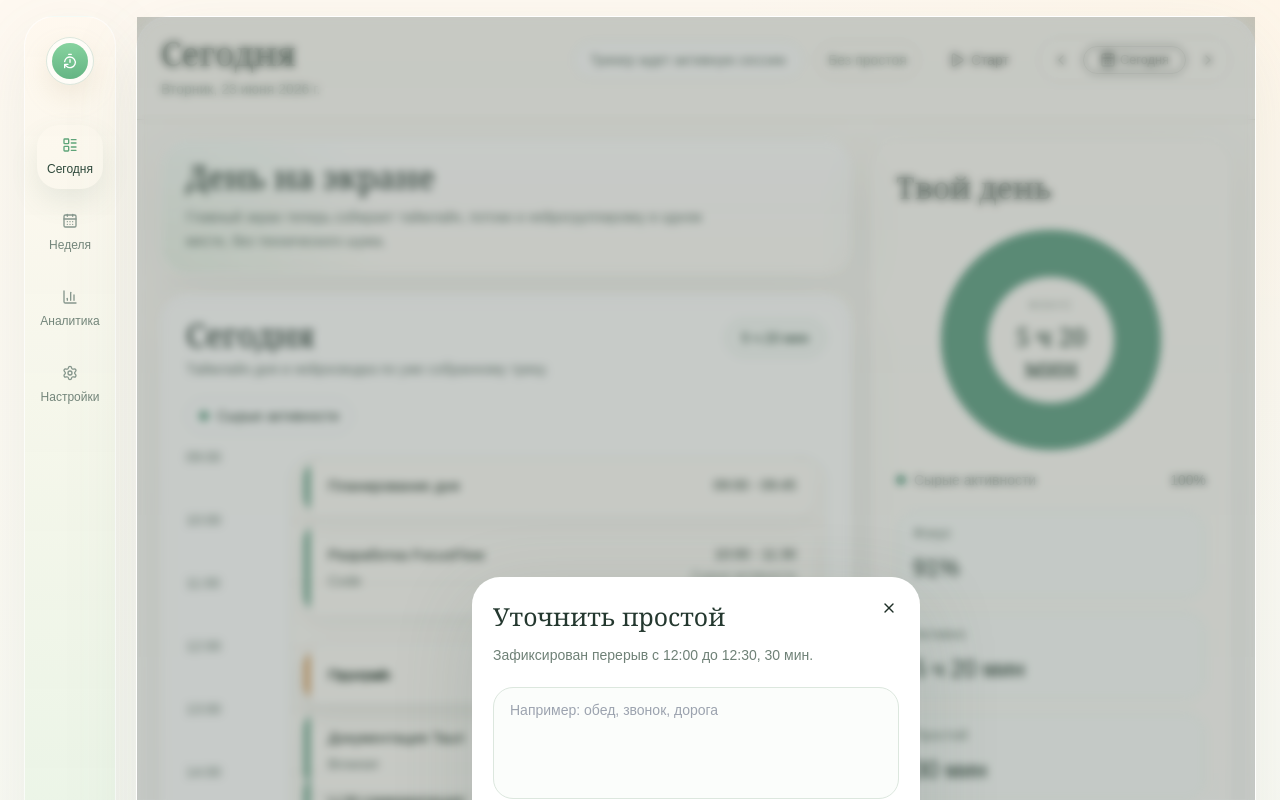
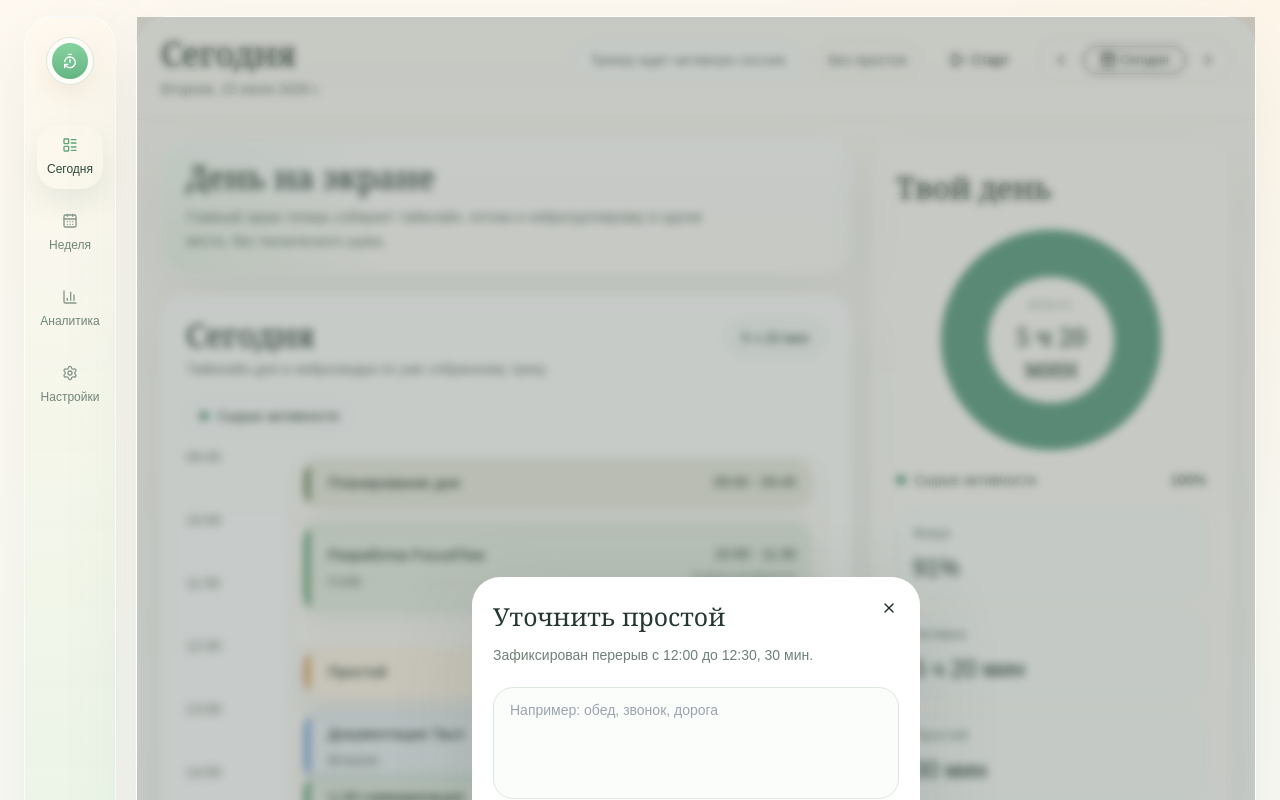
Before and after one commit to Finsech/routinetracker, a React (Vite) app: page / in a window 1280 px wide. Shown: the top 800 px of the page. Built offline with nearby package versions, Linux system fonts and the light colour scheme.

Commit message:
Fix timeline card overlap and activity colors

```diff
--- a/src/components/dashboard/DayTimeline.tsx
+++ b/src/components/dashboard/DayTimeline.tsx
@@ -91,18 +91,21 @@ export function DayTimeline({
               const itemId = buildTimelineId(item, index)
               const selected = selectedItemId === itemId
               const compact = item.durationMinutes < 50
+              const backgroundColor = item.kind === "idle" ? "#FFF6EA" : tint(item.accent, 0.14)
 
               return (
                 <button
-                  className={`absolute left-3 right-3 overflow-hidden rounded-[20px] border bg-white/94 px-4 py-3 text-left shadow-[0_10px_24px_rgba(110,130,118,0.08)] transition hover:-translate-y-[1px] hover:shadow-[0_16px_28px_rgba(110,130,118,0.12)] ${
+                  className={`absolute left-3 right-3 overflow-hidden rounded-[20px] border px-4 py-3 text-left shadow-[0_10px_24px_rgba(110,130,118,0.08)] transition hover:-translate-y-[1px] hover:shadow-[0_16px_28px_rgba(110,130,118,0.12)] ${
                     selected ? "border-[#8BB79E] ring-2 ring-[#CBE3D4]" : "border-white/80"
                   }`}
                   key={itemId}
                   onClick={() => onItemSelect?.(item)}
                   style={{
+                    backgroundColor,
                     top: `${top}%`,
-                    minHeight: compact ? "58px" : "82px",
+                    minHeight: compact ? "52px" : "74px",
                     height: `${height}%`,
+                    zIndex: selected ? 20 : index + 1,
                   }}
                   type="button"
                 >
@@ -152,3 +155,17 @@ function formatUrl(value: string) {
     return value
   }
 }
+
+function tint(hex: string, alpha: number) {
+  const normalized = hex.replace("#", "")
+  const value = normalized.length === 3
+    ? normalized
+        .split("")
+        .map((char) => `${char}${char}`)
+        .join("")
+    : normalized
+  const red = parseInt(value.slice(0, 2), 16)
+  const green = parseInt(value.slice(2, 4), 16)
+  const blue = parseInt(value.slice(4, 6), 16)
+  return `rgba(${red}, ${green}, ${blue}, ${alpha})`
+}
--- a/src/components/dashboard/WeekTimeline.tsx
+++ b/src/components/dashboard/WeekTimeline.tsx
@@ -74,12 +74,19 @@ export function WeekTimeline({ days }: WeekTimelineProps) {
                 const top = (start / DAY_MINUTES) * 100
                 const height = Math.max(((end - start) / DAY_MINUTES) * 100, 2.8)
                 const compact = item.durationMinutes < 40
+                const backgroundColor = item.kind === "idle" ? "#FFF6EA" : tint(item.accent, 0.16)
 
                 return (
                   <div
-                    className="absolute left-2 right-2 overflow-hidden rounded-[16px] border border-white/80 bg-white/94 px-2.5 py-2 shadow-[0_8px_18px_rgba(110,130,118,0.08)]"
+                    className="absolute left-2 right-2 overflow-hidden rounded-[16px] border border-white/80 px-2.5 py-2 shadow-[0_8px_18px_rgba(110,130,118,0.08)]"
                     key={`${day.dateKey}-${item.startMinutes}-${index}`}
-                    style={{ top: `${top}%`, minHeight: compact ? "34px" : "54px", height: `${height}%` }}
+                    style={{
+                      backgroundColor,
+                      top: `${top}%`,
+                      minHeight: compact ? "30px" : "48px",
+                      height: `${height}%`,
+                      zIndex: index + 1,
+                    }}
                   >
                     <span
                       className="absolute inset-y-0 left-0 w-1 rounded-l-[16px]"
@@ -103,3 +110,17 @@ export function WeekTimeline({ days }: WeekTimelineProps) {
     </section>
   )
 }
+
+function tint(hex: string, alpha: number) {
+  const normalized = hex.replace("#", "")
+  const value = normalized.length === 3
+    ? normalized
+        .split("")
+        .map((char) => `${char}${char}`)
+        .join("")
+    : normalized
+  const red = parseInt(value.slice(0, 2), 16)
+  const green = parseInt(value.slice(2, 4), 16)
+  const blue = parseInt(value.slice(4, 6), 16)
+  return `rgba(${red}, ${green}, ${blue}, ${alpha})`
+}
--- a/src/lib/activity-analytics.ts
+++ b/src/lib/activity-analytics.ts
@@ -16,6 +16,13 @@ const FLOW_ACCENTS: Record<string, string> = {
   [RAW_FLOW_NAME]: "#6EA88F",
   [IDLE_FLOW_NAME]: "#D9A66C",
 }
+const APP_ACCENTS: Array<{ match: RegExp; color: string }> = [
+  { match: /code|cursor|visual studio|vscode/i, color: "#68A67B" },
+  { match: /notion/i, color: "#7C8F66" },
+  { match: /browser|chrome|edge|firefox|opera/i, color: "#7FA8D8" },
+  { match: /figma/i, color: "#B792D9" },
+  { match: /slack|telegram|discord|gmail|mail|outlook/i, color: "#E3A36C" },
+]
 
 type TimeRangeRecord = {
   start_time: string
@@ -254,6 +261,7 @@ function buildDailyMinuteMap(logs: ActivityLogRecord[], idleLogs: IdleLogRecord[
 
 function toTimelineItem(log: ActivityLogRecord): TimelineItem {
   const minutes = durationMinutes(log)
+  const accent = accentForActivity(log)
 
   return {
     start: formatClock(log.start_time),
@@ -261,7 +269,7 @@ function toTimelineItem(log: ActivityLogRecord): TimelineItem {
     label: log.window_title || log.url || log.app_name,
     app: log.app_name,
     flow: RAW_FLOW_NAME,
-    accent: FLOW_ACCENTS[RAW_FLOW_NAME],
+    accent,
     durationMinutes: minutes,
     startMinutes: minutesSinceMidnight(log.start_time),
     endMinutes: minutesSinceMidnight(log.end_time),
@@ -286,6 +294,11 @@ function toIdleTimelineItem(log: IdleLogRecord): TimelineItem {
     kind: "idle",
     url: null,
   }
+}
+
+function accentForActivity(log: ActivityLogRecord) {
+  const haystack = `${log.app_name} ${log.window_title ?? ""} ${log.url ?? ""}`
+  return APP_ACCENTS.find((entry) => entry.match.test(haystack))?.color ?? FLOW_ACCENTS[RAW_FLOW_NAME]
 }
 
 function toFlowStreamActivity(log: ActivityLogRecord) {
```
